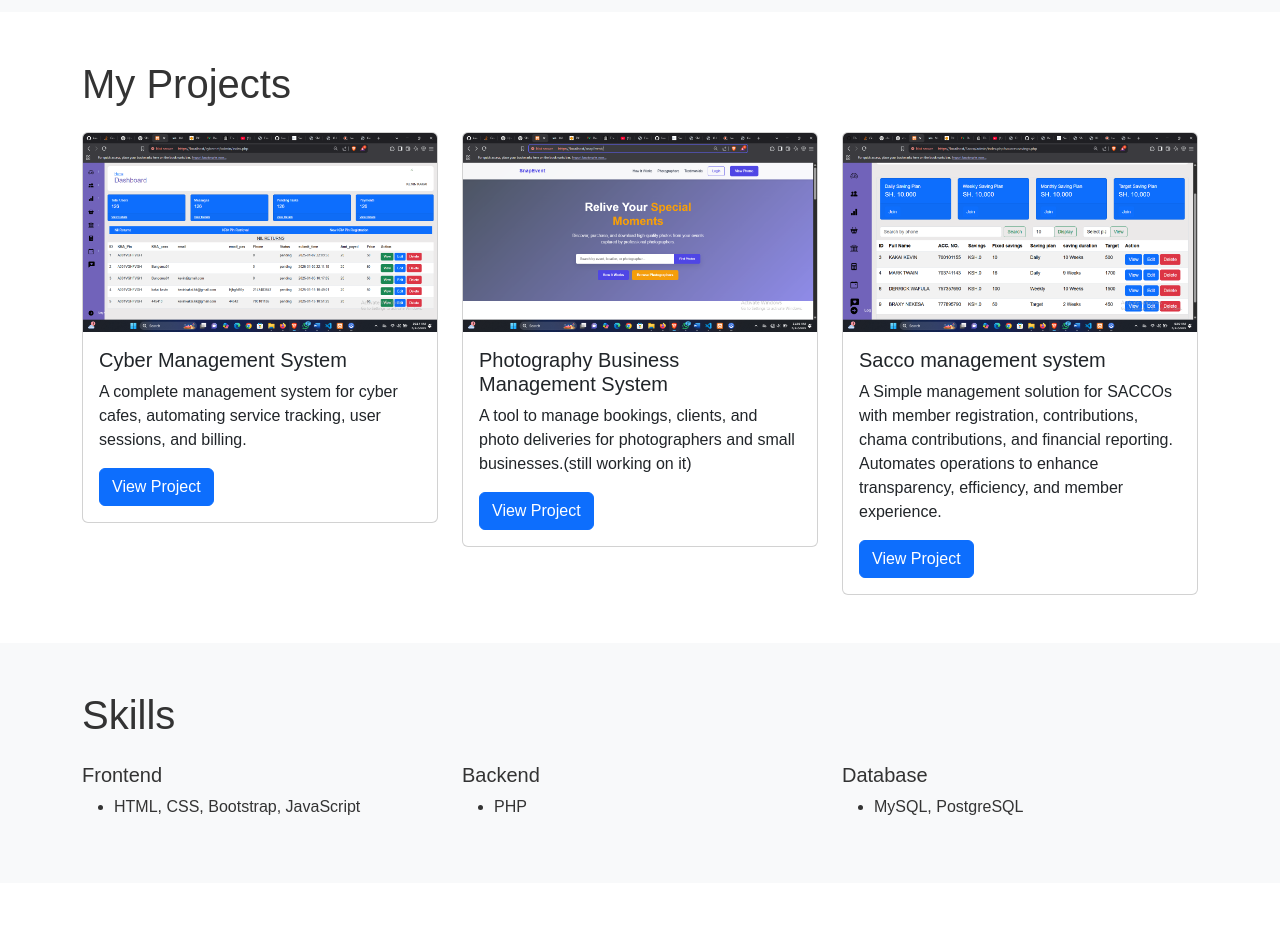
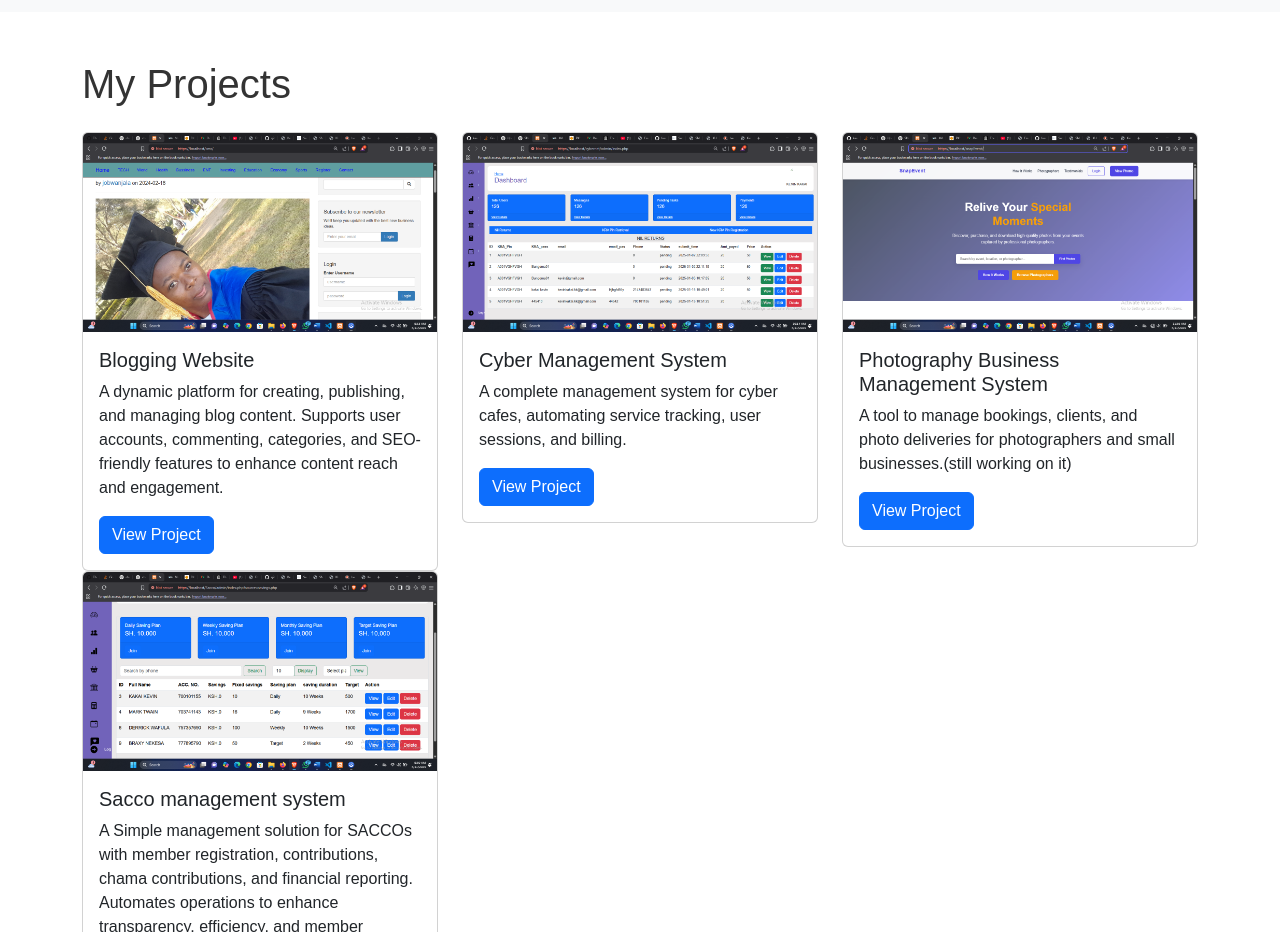
Before and after one commit to kevin-kakai4454/portfolio, a plain HTML site: page index.html in a window 1280 px wide. Shown: the part 1260-2192 px from the top of the page. Drawn offline with nearby package versions, Linux system fonts and the light colour scheme.

Commit message:
Addition of another project

```diff
--- a/index.html
+++ b/index.html
@@ -82,6 +82,17 @@
       <h2 class="section-heading">My Projects</h2>
       <div class="row">
         <!-- Project 1 -->
+        <div class="col-md-4">
+          <div class="card">
+            <img src="images/cms.png" class="card-img-top" alt="Project 1">
+            <div class="card-body">
+              <h5 class="card-title">Blogging Website</h5>
+              <p class="card-text">A dynamic platform for creating, publishing, and managing blog content. Supports user accounts, commenting, categories, and SEO-friendly features to enhance content reach and engagement.
+              </p>
+              <a href="https://github.com/kevin-kakai4454/cybernet" class="btn btn-primary">View Project</a>
+            </div>
+          </div>
+        </div>
         <div class="col-md-4">
           <div class="card">
             <img src="images/cyber.png" class="card-img-top" alt="Project 1">
```
